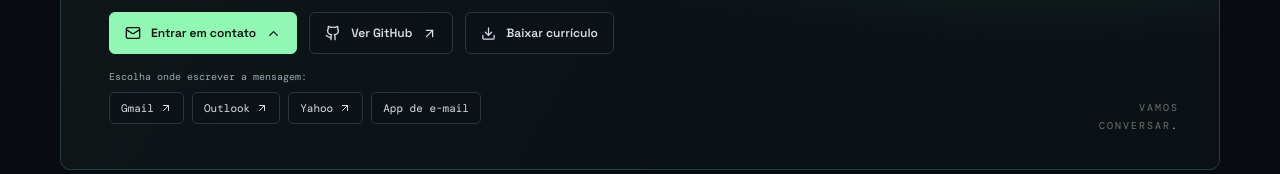
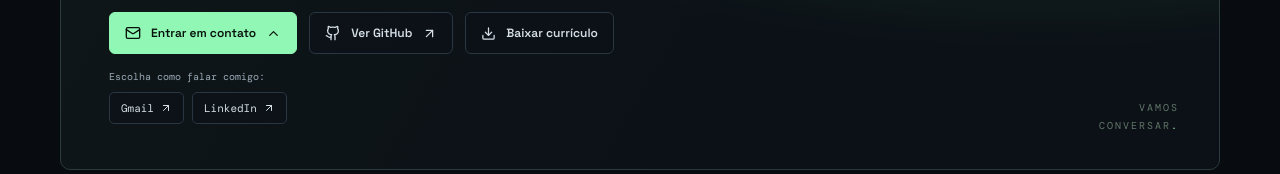
Before and after one commit to LuisFilipe192/portfolio, a React (Vite) app: page / in a window 1280 px wide. Both pictures are taken after a click on the button "Entrar em contato". Shown: the part 3238-3412 px from the top of the page. Built offline with nearby package versions, Linux system fonts and the light colour scheme.

Commit message:
fix: deixa apenas Gmail e LinkedIn nas opções de contato

```diff
--- a/src/App.jsx
+++ b/src/App.jsx
@@ -75,8 +75,7 @@ const copy = {
     copiedShort: 'Copiado',
     emailSubject: 'Oportunidade de estágio — Desenvolvimento de Software',
     emailBody: 'Olá, Luís! Vi seu portfólio e gostaria de conversar sobre uma oportunidade.',
-    mailPrompt: 'Escolha onde escrever a mensagem:',
-    mailApp: 'App de e-mail',
+    mailPrompt: 'Escolha como falar comigo:',
   },
   en: {
     nav: ['About', 'Projects', 'Toolkit'],
@@ -147,8 +146,7 @@ const copy = {
     copiedShort: 'Copied',
     emailSubject: 'Internship Opportunity — Software Development',
     emailBody: 'Hi, Luís! I saw your portfolio and would like to talk about an opportunity.',
-    mailPrompt: 'Choose where to write your message:',
-    mailApp: 'Email app',
+    mailPrompt: 'Choose how to reach me:',
   },
 }
 
@@ -185,14 +183,14 @@ export default function App() {
   const mailSubject = encodeURIComponent(t.emailSubject)
   const mailBody = encodeURIComponent(t.emailBody)
   const mailtoHref = `mailto:${email}?subject=${mailSubject}&body=${mailBody}`
-  const webMailLinks = [
-    { name: 'Gmail', href: `https://mail.google.com/mail/?view=cm&fs=1&to=${mailTo}&su=${mailSubject}&body=${mailBody}` },
-    { name: 'Outlook', href: `https://outlook.live.com/mail/0/deeplink/compose?to=${mailTo}&subject=${mailSubject}&body=${mailBody}` },
-    { name: 'Yahoo', href: `https://compose.mail.yahoo.com/?to=${mailTo}&subject=${mailSubject}&body=${mailBody}` },
-  ]
+  const gmailHref = `https://mail.google.com/mail/?view=cm&fs=1&to=${mailTo}&su=${mailSubject}&body=${mailBody}`
   const github = 'https://github.com/LuisFilipe192'
   const linkedin = 'https://www.linkedin.com/in/luis-filipe192'
   const resumeUrl = `${import.meta.env.BASE_URL}assets/curriculo-luis-filipe.pdf`
+  const contactLinks = [
+    { name: 'Gmail', href: gmailHref },
+    { name: 'LinkedIn', href: linkedin },
+  ]
 
   useEffect(() => {
     document.documentElement.lang = lang === 'pt' ? 'pt-BR' : 'en'
@@ -429,8 +427,7 @@ export default function App() {
                 <div className="mail-options" id="mail-options">
                   <p>{t.mailPrompt}</p>
                   <div className="mail-options-list">
-                    {webMailLinks.map(link => <a key={link.name} href={link.href} target="_blank" rel="noreferrer">{link.name}<ArrowUpRight size={12} /></a>)}
-                    <a href={mailtoHref}>{t.mailApp}</a>
+                    {contactLinks.map(link => <a key={link.name} href={link.href} target="_blank" rel="noreferrer">{link.name}<ArrowUpRight size={12} /></a>)}
                   </div>
                 </div>
               )}
```
